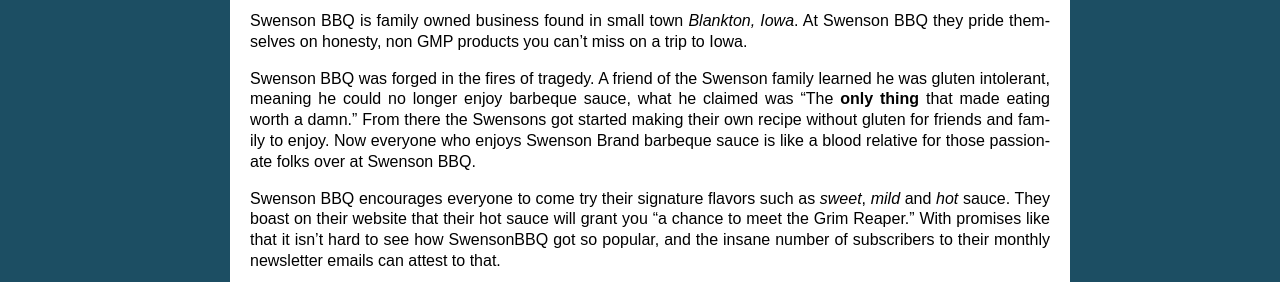
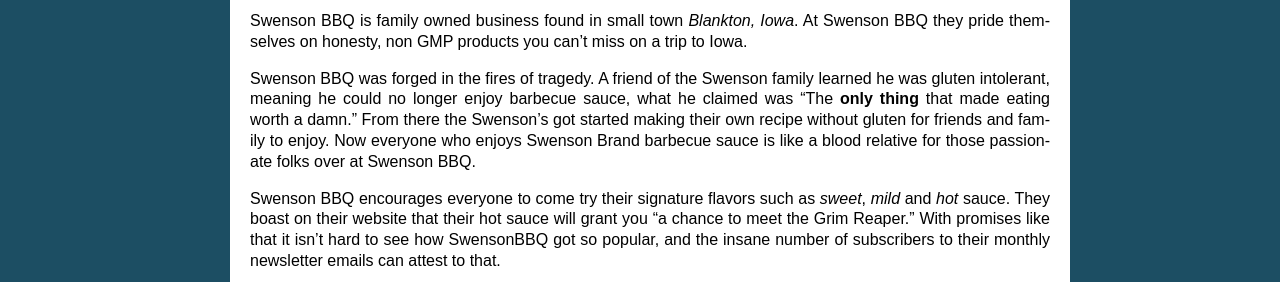
Before and after one commit to rhovey15/iowa_site, a Sphinx documentation site: the page built from source/swensonBBQ.rst, in a window 1280 px wide. Shown: the part 288-570 px from the top of the page. Built offline with Sphinx 7.4.7, drawn with Linux system fonts in a browser that asks for light colours.

Commit message:
no message

```diff
--- a/source/swensonBBQ.rst
+++ b/source/swensonBBQ.rst
@@ -12,9 +12,9 @@
 
 Swenson BBQ was forged in the fires of tragedy. A friend of the Swenson
 family learned he was gluten intolerant, meaning he could no longer enjoy
-barbeque sauce, what he claimed was “The **only thing** that made eating worth a damn.”
-From there the Swensons got started making their own recipe without gluten for friends and
-family to enjoy. Now everyone who enjoys Swenson Brand barbeque sauce is like a blood
+barbecue sauce, what he claimed was “The **only thing** that made eating worth a damn.”
+From there the Swenson's got started making their own recipe without gluten for friends and
+family to enjoy. Now everyone who enjoys Swenson Brand barbecue sauce is like a blood
 relative for those passionate folks over at Swenson BBQ.
 
 Swenson BBQ encourages everyone to come try their signature flavors such as *sweet*,
```
